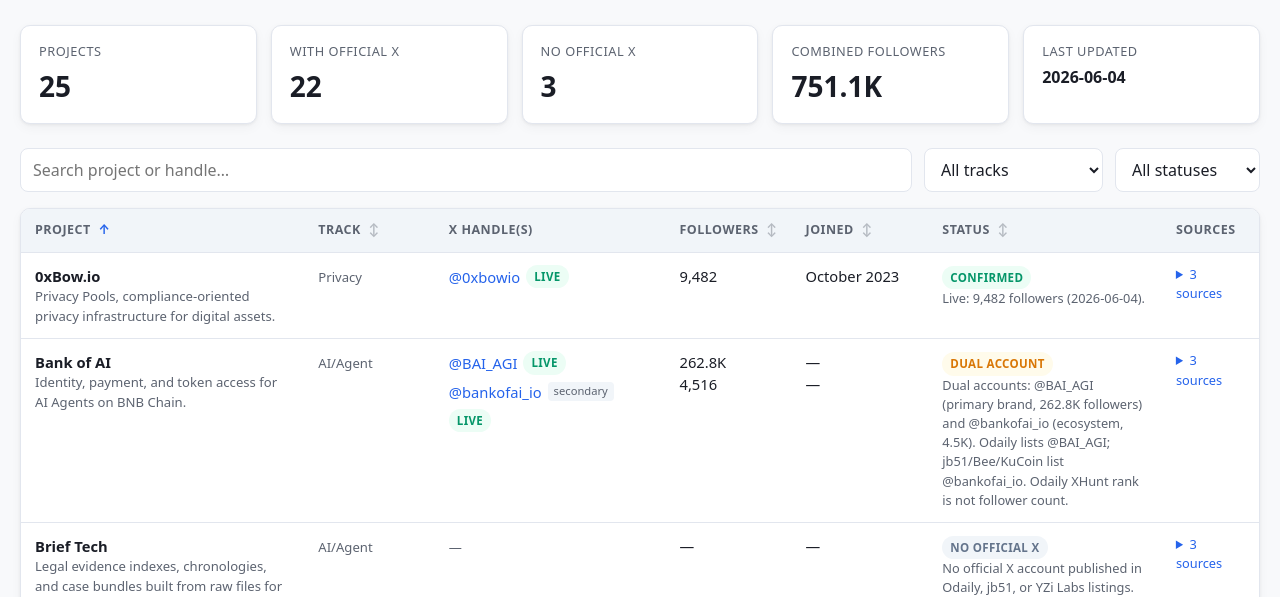
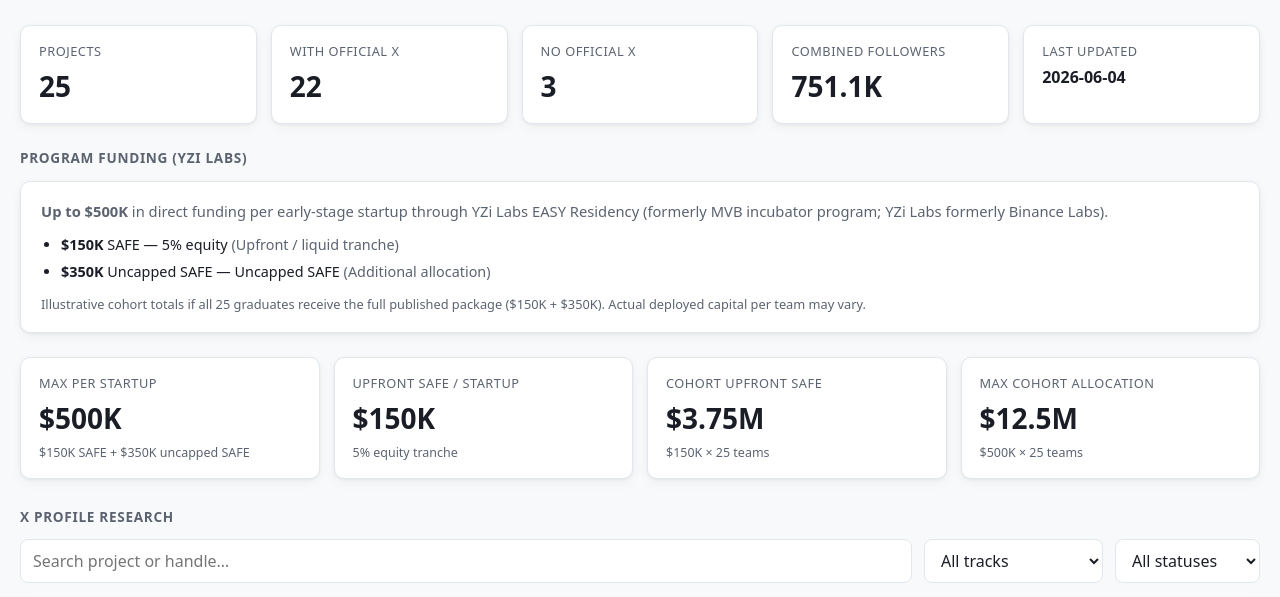
Before and after one commit to Vib-UX/er-s3, a plain HTML site: page index.html in a window 1280 px wide. Shown: the part 125-722 px from the top of the page. Drawn offline with Linux system fonts and the light colour scheme.

Commit message:
Add YZi Labs funding stats to the S3 dashboard.
Surface per-startup SAFE structure and illustrative cohort totals ($3.75M upfront, $12.5M max) alongside X profile research.

```diff
--- a/data/projects.json
+++ b/data/projects.json
@@ -10,7 +10,33 @@
       "odaily": "2026-06-04",
       "jb51": "2026-06-04"
     },
-    "live_validation_date": "2026-06-04"
+    "live_validation_date": "2026-06-04",
+    "funding": {
+      "program": "YZi Labs EASY Residency (formerly MVB incubator program; YZi Labs formerly Binance Labs)",
+      "max_per_startup_usd": 500000,
+      "structure": [
+        {
+          "label": "SAFE",
+          "amount_usd": 150000,
+          "terms": "5% equity",
+          "note": "Upfront / liquid tranche"
+        },
+        {
+          "label": "Uncapped SAFE",
+          "amount_usd": 350000,
+          "terms": "Uncapped SAFE",
+          "note": "Additional allocation"
+        }
+      ],
+      "cohort": {
+        "graduates": 25,
+        "upfront_safe_per_startup_usd": 150000,
+        "upfront_safe_cohort_total_usd": 3750000,
+        "max_per_startup_usd": 500000,
+        "max_cohort_allocation_usd": 12500000
+      },
+      "disclaimer": "Illustrative cohort totals if all 25 graduates receive the full published package ($150K + $350K). Actual deployed capital per team may vary."
+    }
   },
   "projects": [
     {
--- a/index.html
+++ b/index.html
@@ -53,12 +53,44 @@
     header { margin-bottom: 28px; }
     header h1 { margin: 0 0 8px; font-size: 1.75rem; font-weight: 700; letter-spacing: -.02em; }
     header p { margin: 0; color: var(--muted); max-width: 720px; }
+    .section-title {
+      font-size: .85rem;
+      font-weight: 600;
+      text-transform: uppercase;
+      letter-spacing: .05em;
+      color: var(--muted);
+      margin: 0 0 12px;
+    }
     .cards {
       display: grid;
       grid-template-columns: repeat(auto-fit, minmax(160px, 1fr));
       gap: 14px;
       margin-bottom: 24px;
     }
+    .cards-funding { margin-bottom: 28px; }
+    .card .sub {
+      font-size: .78rem;
+      color: var(--muted);
+      margin-top: 6px;
+      line-height: 1.35;
+    }
+    .funding-panel {
+      background: var(--surface);
+      border: 1px solid var(--border);
+      border-radius: var(--radius);
+      padding: 18px 20px;
+      margin-bottom: 24px;
+      box-shadow: var(--shadow);
+    }
+    .funding-panel p { margin: 0 0 12px; color: var(--muted); font-size: .92rem; max-width: none; }
+    .funding-panel ul {
+      margin: 0;
+      padding-left: 20px;
+      color: var(--text);
+      font-size: .9rem;
+    }
+    .funding-panel li { margin: 6px 0; }
+    .funding-panel .fine { margin-top: 12px; margin-bottom: 0; font-size: .8rem; }
     .card {
       background: var(--surface);
       border: 1px solid var(--border);
@@ -167,6 +199,11 @@
 
     <div class="cards" id="cards"></div>
 
+    <p class="section-title">Program funding (YZi Labs)</p>
+    <div id="funding-panel" class="funding-panel"></div>
+    <div class="cards cards-funding" id="funding-cards"></div>
+
+    <p class="section-title">X profile research</p>
     <div class="toolbar">
       <input type="search" id="search" placeholder="Search project or handle…" aria-label="Search">
       <select id="trackFilter" aria-label="Filter by track">
@@ -214,6 +251,17 @@
     let sortKey = 'name';
     let sortAsc = true;
 
+    function formatMoney(n) {
+      if (n == null) return '—';
+      if (n >= 1_000_000) {
+        const m = n / 1_000_000;
+        const s = m % 1 === 0 ? String(m) : m.toFixed(2).replace(/0+$/, '').replace(/\.$/, '');
+        return '$' + s + 'M';
+      }
+      if (n >= 1_000) return '$' + Math.round(n / 1_000) + 'K';
+      return '$' + n.toLocaleString();
+    }
+
     function formatFollowers(n) {
       if (n == null || n === '') return '—';
       if (n >= 1_000_000) return (n / 1_000_000).toFixed(1).replace(/\.0$/, '') + 'M';
@@ -250,6 +298,28 @@
       if (!handles.length) return null;
       const primary = handles.find(h => h.role === 'primary') || handles[0];
       return primary.joined;
+    }
+
+    function renderFunding(funding) {
+      if (!funding) return;
+      const c = funding.cohort;
+      const panel = document.getElementById('funding-panel');
+      const structureList = (funding.structure || []).map(s =>
+        `<li><strong>${formatMoney(s.amount_usd)}</strong> ${s.label}${s.terms ? ` — ${s.terms}` : ''}${s.note ? ` <span style="color:var(--muted)">(${s.note})</span>` : ''}</li>`
+      ).join('');
+
+      panel.innerHTML = `
+        <p><strong>Up to ${formatMoney(funding.max_per_startup_usd)}</strong> in direct funding per early-stage startup through ${funding.program || 'EASY Residency'}.</p>
+        <ul>${structureList}</ul>
+        <p class="fine">${funding.disclaimer || ''}</p>
+      `;
+
+      document.getElementById('funding-cards').innerHTML = `
+        <div class="card"><div class="label">Max per startup</div><div class="value">${formatMoney(funding.max_per_startup_usd)}</div><div class="sub">$150K SAFE + $350K uncapped SAFE</div></div>
+        <div class="card"><div class="label">Upfront SAFE / startup</div><div class="value">${formatMoney(c.upfront_safe_per_startup_usd)}</div><div class="sub">5% equity tranche</div></div>
+        <div class="card"><div class="label">Cohort upfront SAFE</div><div class="value">${formatMoney(c.upfront_safe_cohort_total_usd)}</div><div class="sub">${formatMoney(c.upfront_safe_per_startup_usd)} × ${c.graduates} teams</div></div>
+        <div class="card"><div class="label">Max cohort allocation</div><div class="value">${formatMoney(c.max_cohort_allocation_usd)}</div><div class="sub">${formatMoney(c.max_per_startup_usd)} × ${c.graduates} teams</div></div>
+      `;
     }
 
     function renderCards(meta, rows) {
@@ -390,6 +460,7 @@
         const data = await res.json();
         projects = data.projects;
         initFilters(data);
+        renderFunding(data.meta.funding);
         renderCards(data.meta, projects);
         renderTable();
 
```
Also changed, not shown: 1 other file.
